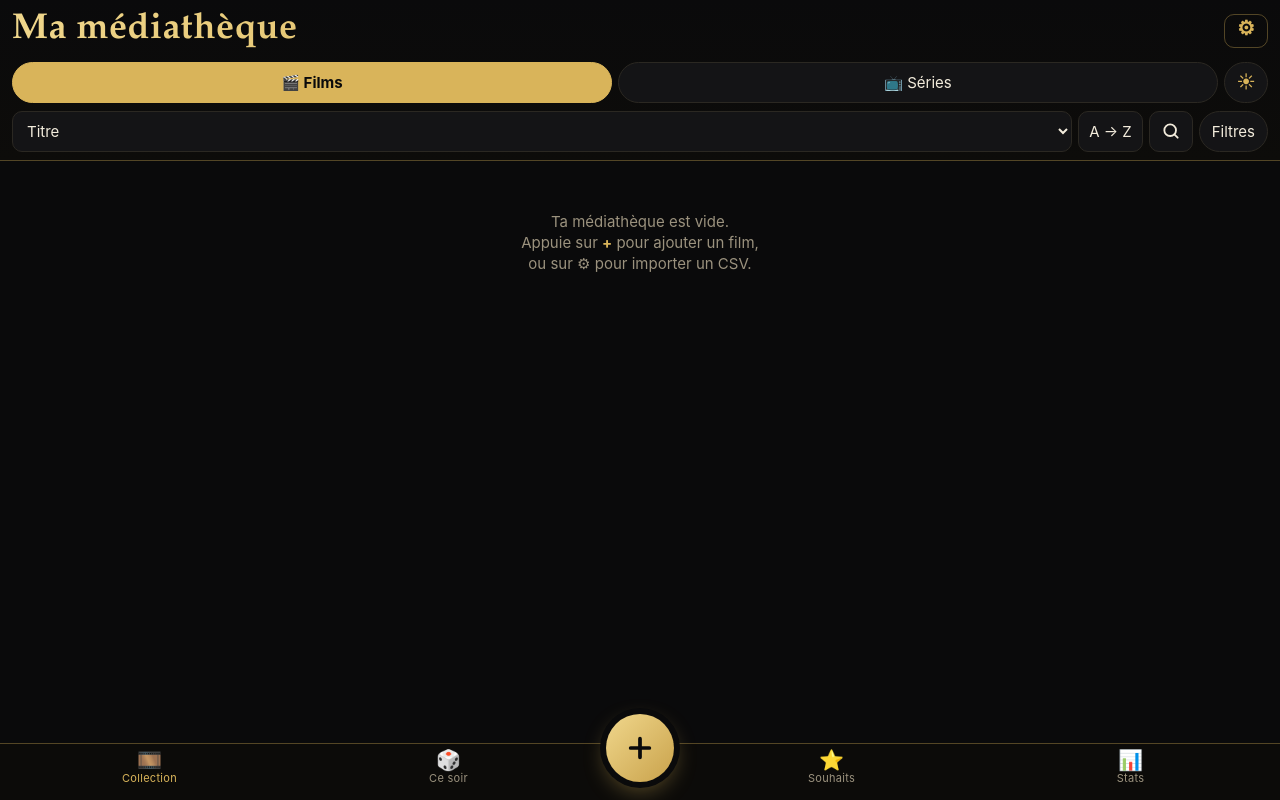
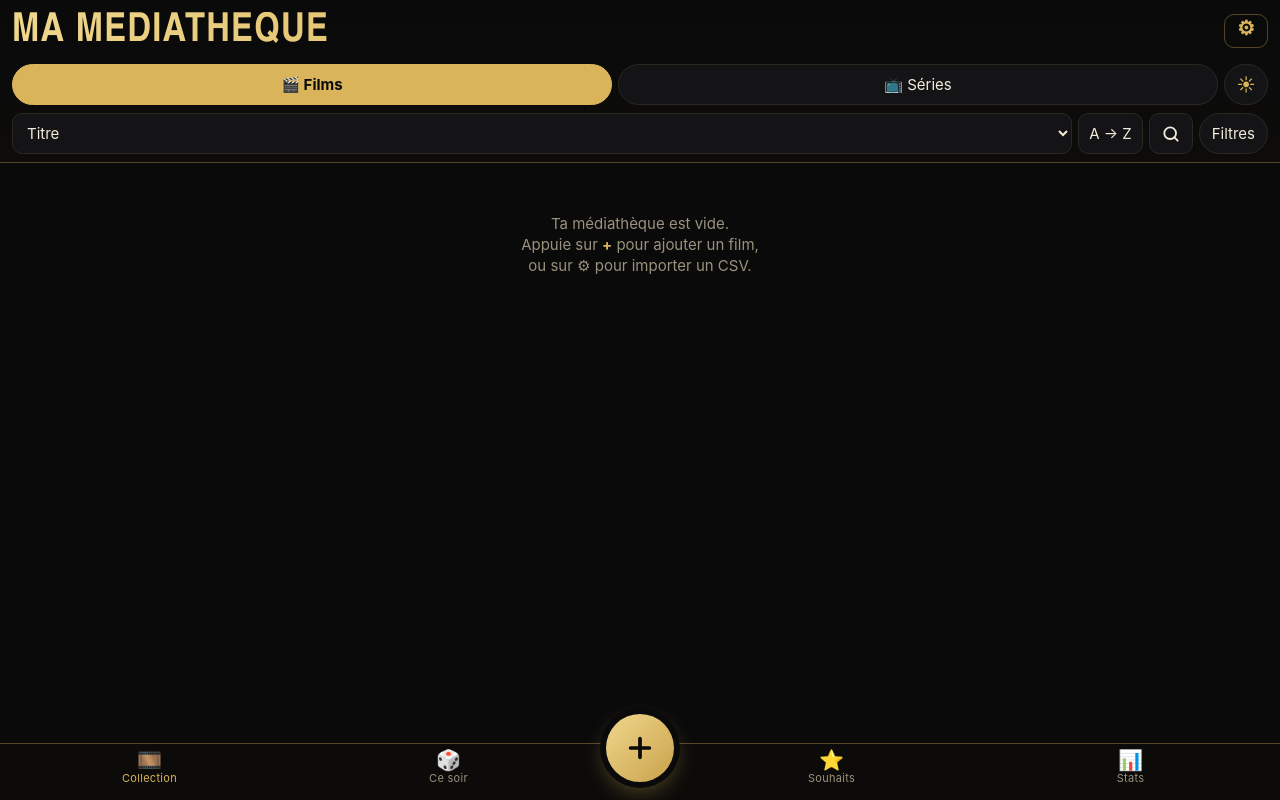
Before and after one commit to pierremehouas-beep/Ma-Mediatheque, a plain HTML site: page index.html in a window 1280 px wide. Drawn offline with Linux system fonts and the light colour scheme.

Commit message:
Add files via upload

```diff
--- a/index.html
+++ b/index.html
@@ -45,7 +45,7 @@ h1{display:flex;align-items:baseline}#gear{margin-left:auto;align-self:center;mi
 
 
 header{background:linear-gradient(var(--hd1),var(--hd2));border-bottom:1px solid var(--gl)}
-h1{display:block;position:relative;margin:2px 0 12px;padding-right:56px;font:700 36px/1.05 "Iowan Old Style","Palatino",Georgia,serif;letter-spacing:.5px;background:linear-gradient(100deg,var(--h1a),var(--h1b) 55%,var(--h1c));-webkit-background-clip:text;background-clip:text;color:transparent;-webkit-text-fill-color:transparent}
+h1{display:block;position:relative;margin:2px 0 12px;padding-right:56px;font:900 clamp(28px,8.4vw,40px)/1 "Futura-CondensedExtraBold","Avenir Next Condensed","Arial Narrow","Roboto Condensed","Impact","sans-serif-condensed",sans-serif;letter-spacing:1.2px;text-transform:uppercase;background:linear-gradient(100deg,var(--h1a),var(--h1b) 55%,var(--h1c));-webkit-background-clip:text;background-clip:text;color:transparent;-webkit-text-fill-color:transparent}
 h1 small{display:block;margin:6px 0 0;font:500 12px/1 -apple-system,system-ui,sans-serif;letter-spacing:1.6px;text-transform:uppercase;color:var(--mut);-webkit-text-fill-color:var(--mut)}
 #gear{position:absolute;right:0;top:2px;margin:0;color:var(--gold);-webkit-text-fill-color:var(--gold);border-color:var(--gl);background:transparent}
 input,select,button{background:var(--fld);border-color:var(--fldb)}
@@ -84,7 +84,7 @@ body[data-view=s] header>:not(h1):not(#ty),body[data-view=t] header>:not(h1):not
 .ico svg{width:20px;height:20px;fill:none;stroke:currentColor;stroke-width:2.2;stroke-linecap:round;stroke-linejoin:round}
 #sb2[aria-pressed=true]{background:var(--gfill);color:#0a0a0b;border-color:var(--gfill)}
 #pn #v{width:100%}
-#ty .th{flex:none;width:44px;min-height:38px;padding:0;border-radius:999px;font-size:18px;line-height:1;color:var(--gold)}
+#ty .th{flex:none;width:44px;min-height:38px;padding:0;border-radius:999px;font-size:18px;line-height:1;color:var(--gold)}#ty .th{display:flex;align-items:center;justify-content:center}#ty .th svg{display:block;width:24px;height:24px}
 #tb .sp3{flex:0 0 84px}
 #tb #add{position:absolute;left:50%;top:-30px;right:auto;bottom:auto;transform:translateX(-50%);flex:none;width:68px;height:68px;min-height:0;padding:0;border-radius:50%;display:flex;align-items:center;justify-content:center;color:#0a0a0b;background:linear-gradient(135deg,#f0d78c,#c9a24b);border:0;box-shadow:0 0 0 6px var(--bg),0 8px 22px rgba(217,180,90,.4);z-index:8}
 #tb #add[hidden]{display:none}
@@ -302,9 +302,9 @@ function qOpen(o,focus){$("q").hidden=!o;$("sb2").setAttribute("aria-pressed",o)
 $("sb2").onclick=()=>{if($("q").hidden)qOpen(true,true);else{$("q").value="";qOpen(false);draw()}};
 $("q").onkeydown=e=>{if(e.key==="Escape")$("sb2").click()};
 /* ---------- thème clair / sombre ---------- */
-const THEMES=["dark","light","pop"],TC={dark:"#0a0a0b",light:"#ffffff",pop:"#0d1226"},TI={dark:"☀︎",light:"🎧",pop:"☾"},TL={dark:"Passer en mode clair",light:"Passer au thème PopCruz",pop:"Revenir au mode sombre"};
+const THEMES=["dark","light","pop"],TC={dark:"#0a0a0b",light:"#ffffff",pop:"#0d1226"},TI={dark:"☀︎",light:'<svg viewBox="0 0 24 24" width="24" height="24" aria-hidden="true" focusable="false"><defs><linearGradient id="pcm" x1="0" y1="0" x2="1" y2="1"><stop offset="0" stop-color="#ff5fa8"/><stop offset="1" stop-color="#ff9a3c"/></linearGradient></defs><circle cx="15.5" cy="9.5" r="6.2" fill="url(#pcm)"/><path d="M0 22V16.5L5.5 9.5L10.5 15.5L14.5 12L19 16L24 11.5V22Z" fill="#8a5cd6"/><path d="M0 22V19L7 12.5L11.5 17L15 14.5L24 22Z" fill="#2b2a7a"/></svg>',pop:"☾"},TL={dark:"Passer en mode clair",light:"Passer au thème PopCruz",pop:"Revenir au mode sombre"};
 function setTheme(t,save){if(!TC[t])t="dark";const R=document.documentElement;if(t==="dark")delete R.dataset.theme;else R.dataset.theme=t;
- $("th").textContent=TI[t];$("th").setAttribute("aria-label",TL[t]);
+ $("th").innerHTML=TI[t];$("th").setAttribute("aria-label",TL[t]);
  const m=document.querySelector("meta[name=theme-color]");if(m)m.content=TC[t];
  if(save)try{localStorage.setItem("mt_theme",t)}catch(e){}}
 $("th").onclick=()=>{const c=document.documentElement.dataset.theme||"dark";setTheme(THEMES[(THEMES.indexOf(c)+1)%3],true)};
```
